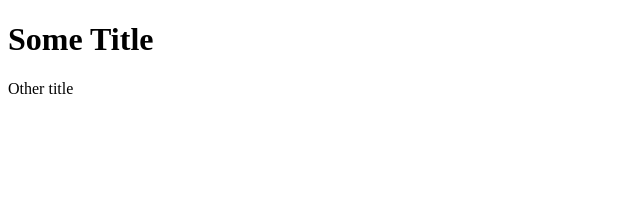
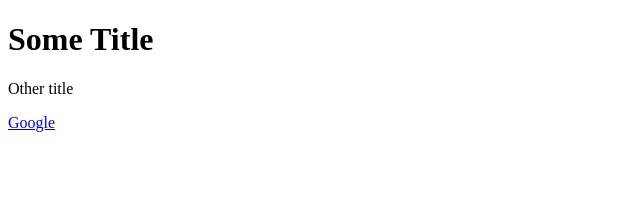
Before and after one commit to artofnext/br_41_vue, a Vue app: page / in a window 1280 px wide. Shown: the top 204 px of the page, without its empty margins (0-640 px from the left). Built offline with nearby package versions, Linux system fonts and the light colour scheme.

Commit message:
add link

```diff
--- a/src/App.vue
+++ b/src/App.vue
@@ -2,6 +2,7 @@
   <div>
    <h1 v-once>{{ title }}</h1>
    <p>{{ getTitle() }}</p>
+   <a v-bind:href="url">Google</a>
   </div>
 </template>
 
@@ -11,7 +12,7 @@ export default {
   data() {
     return {
       title: "Some Title",
-      url: "",
+      url: "https://google.com",
     }
   },
   methods: {
```
